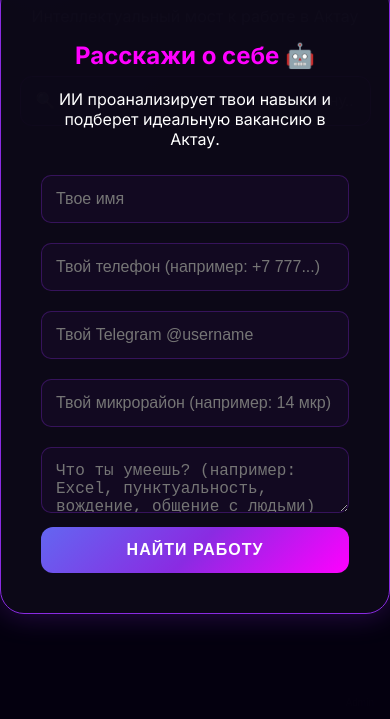
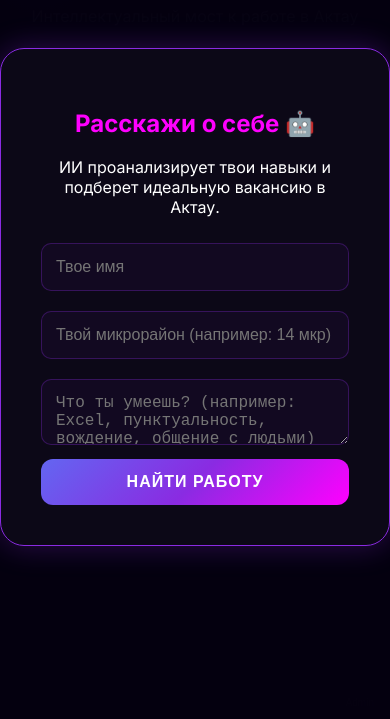
Before and after one commit to y21-code/jumys-ai, a website: page index.html in a window 390 px wide. Shown: the part 125-844 px from the top of the page. Drawn offline with Linux system fonts and the light colour scheme.

Commit message:
Remove phone and Telegram input fields from form
Removed unnecessary input fields for phone and Telegram.

```diff
--- a/index.html
+++ b/index.html
@@ -16,9 +16,6 @@
 
             <input type="text" id="user-name" placeholder="Твое имя">
 
-            <input type="text" id="user-phone" placeholder="Твой телефон (например: +7 777...)">
-            <input type="text" id="user-tg" placeholder="Твой Telegram @username">
-
             <input type="text" id="user-district" placeholder="Твой микрорайон (например: 14 мкр)">
 
             <textarea id="user-skills" placeholder="Что ты умеешь? (например: Excel, пунктуальность, вождение, общение с людьми)"></textarea>
@@ -29,10 +26,6 @@
 
     <h1>Jumys AI</h1>
     <p class="subtitle" style="text-align: center; opacity: 0.8;">Интеллектуальный мост к работе в Актау</p>
-
-    <div class="search-box" style="width: 90%; max-width: 1200px; margin: 0 auto 20px auto;">
-        <input type="text" id="jobSearch" placeholder="🔍 Поиск по профессии или микрорайону..." onkeyup="filterJobs()" style="background: rgba(255,255,255,0.05); border: 1px solid var(--purple-neon); color: white; padding: 15px; border-radius: 12px; width: 100%; box-sizing: border-box;">
-    </div>
 
     <div class="jobs-container">
         </div>
```
